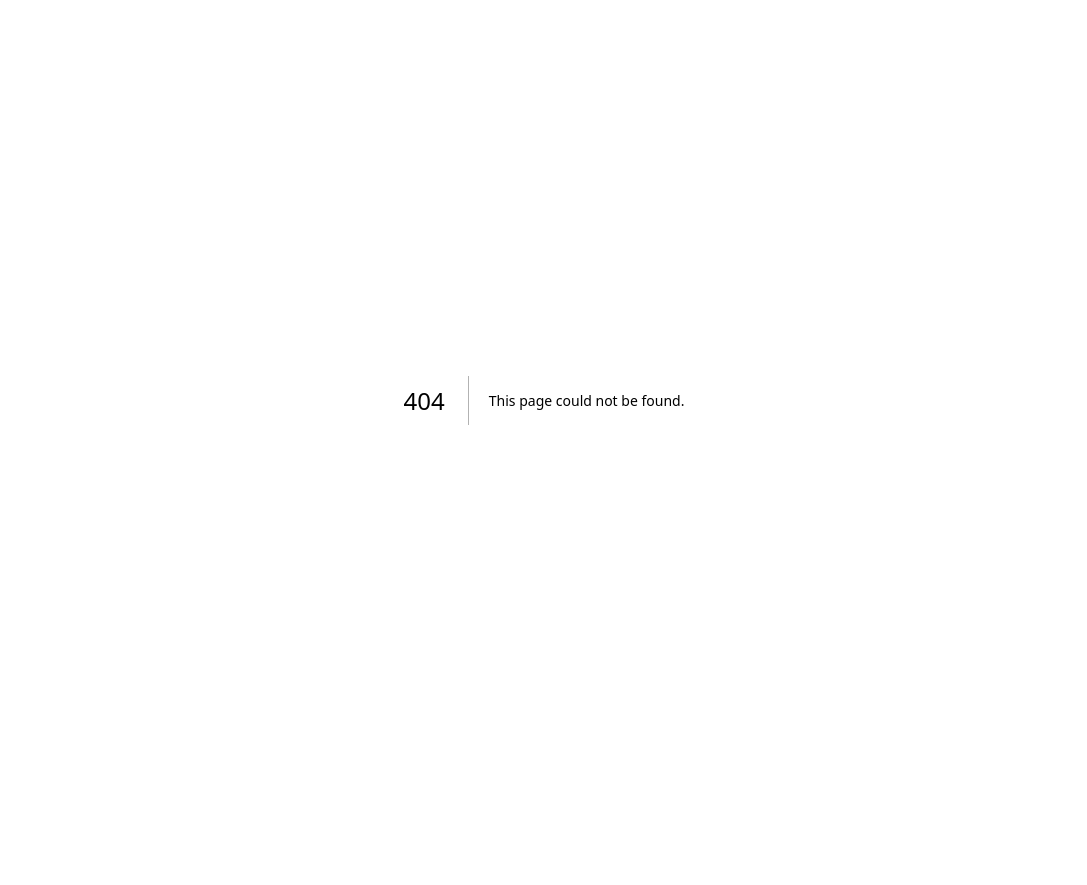
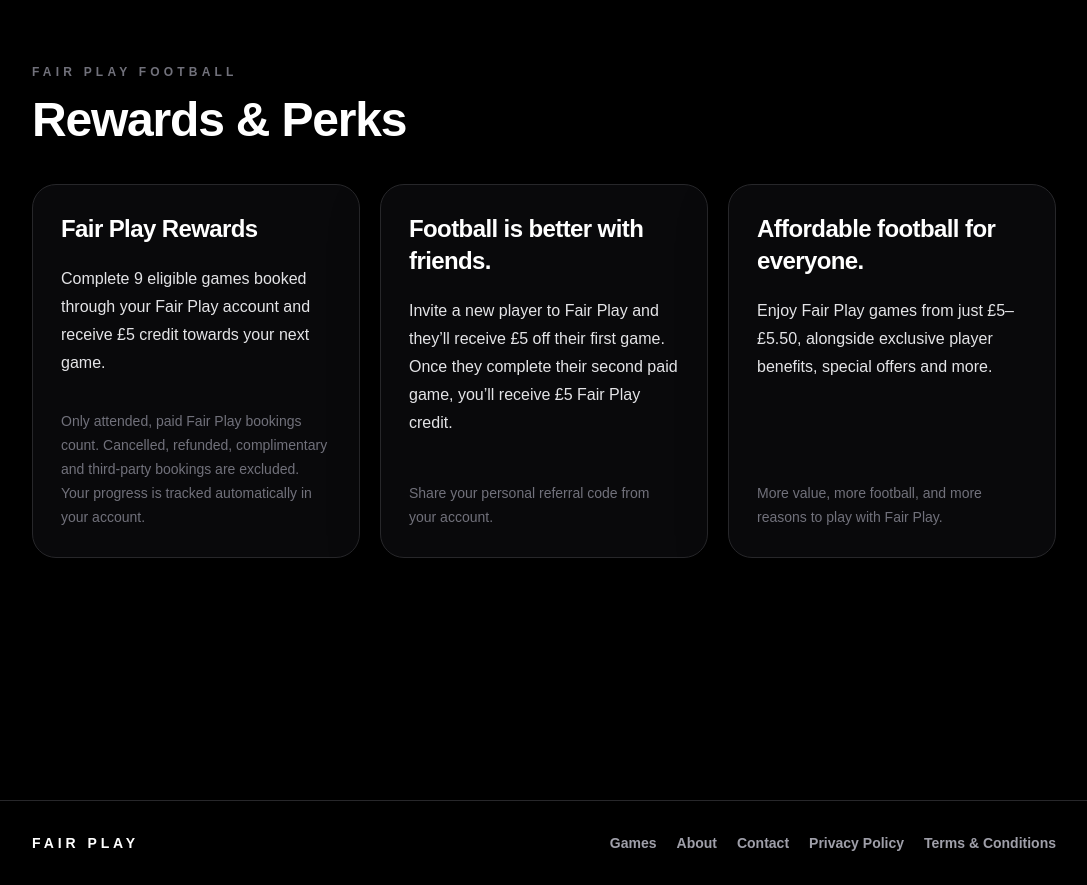
Before and after one commit to jasminhadzic3-ops/fair-play-football, a Next.js app: page /rewards in a window 1280 px wide. Before the commit this address had no page. Shown: the whole page, without its empty margins (96-1183 px from the left). Before the commit the page ends 800 px from the top, so only its background shows below. Built offline with nearby package versions, Linux system fonts and the light colour scheme.

Commit message:
feat(rewards): add rewards and perks page

```diff
--- /dev/null
+++ b/app/rewards/page.tsx
@@ -0,0 +1,58 @@
+import Footer from "@/components/shared/layout/Footer";
+
+export const metadata = {
+  title: "Rewards & Perks | Fair Play Football",
+  description: "Rewards, referrals and player perks from Fair Play Football.",
+};
+
+const rewardsSections = [
+  {
+    heading: "Fair Play Rewards",
+    body: "Complete 9 eligible games booked through your Fair Play account and receive £5 credit towards your next game.",
+    supportingText:
+      "Only attended, paid Fair Play bookings count. Cancelled, refunded, complimentary and third-party bookings are excluded. Your progress is tracked automatically in your account.",
+  },
+  {
+    heading: "Football is better with friends.",
+    body: "Invite a new player to Fair Play and they’ll receive £5 off their first game. Once they complete their second paid game, you’ll receive £5 Fair Play credit.",
+    supportingText: "Share your personal referral code from your account.",
+  },
+  {
+    heading: "Affordable football for everyone.",
+    body: "Enjoy Fair Play games from just £5–£5.50, alongside exclusive player benefits, special offers and more.",
+    supportingText: "More value, more football, and more reasons to play with Fair Play.",
+  },
+];
+
+export default function RewardsPage() {
+  return (
+    <>
+      <main className="min-h-screen bg-black px-6 py-12 text-white sm:py-16">
+        <div className="mx-auto max-w-5xl">
+          <header className="mb-10 max-w-2xl">
+            <p className="text-xs font-semibold uppercase tracking-[0.35em] text-zinc-500">
+              Fair Play Football
+            </p>
+            <h1 className="mt-4 text-4xl font-extrabold tracking-tight text-white sm:text-5xl">
+              Rewards &amp; Perks
+            </h1>
+          </header>
+
+          <div className="grid gap-5 lg:grid-cols-3">
+            {rewardsSections.map((item) => (
+              <section
+                key={item.heading}
+                className="flex flex-col rounded-3xl border border-zinc-800 bg-zinc-950 p-6 shadow-[0_18px_54px_rgba(0,0,0,0.22)] sm:p-7"
+              >
+                <h2 className="text-2xl font-extrabold tracking-tight text-white">{item.heading}</h2>
+                <p className="mt-5 text-base leading-7 text-zinc-200">{item.body}</p>
+                <p className="mt-auto pt-8 text-sm leading-6 text-zinc-500">{item.supportingText}</p>
+              </section>
+            ))}
+          </div>
+        </div>
+      </main>
+      <Footer />
+    </>
+  );
+}
--- a/components/shared/layout/Hero.tsx
+++ b/components/shared/layout/Hero.tsx
@@ -1,4 +1,5 @@
 import Image from "next/image";
+import Link from "next/link";
 
 export default function Hero() {
   return (
@@ -53,6 +54,12 @@ export default function Hero() {
                 How it works
               </a>
             </div>
+            <Link
+              href="/rewards"
+              className="text-sm font-semibold text-stone-300 underline decoration-stone-300/30 underline-offset-8 transition-colors hover:text-white hover:decoration-stone-200/70 focus:outline-none focus-visible:ring-2 focus-visible:ring-stone-200/50"
+            >
+              Rewards &amp; perks
+            </Link>
           </div>
         </div>
       </div>
```
